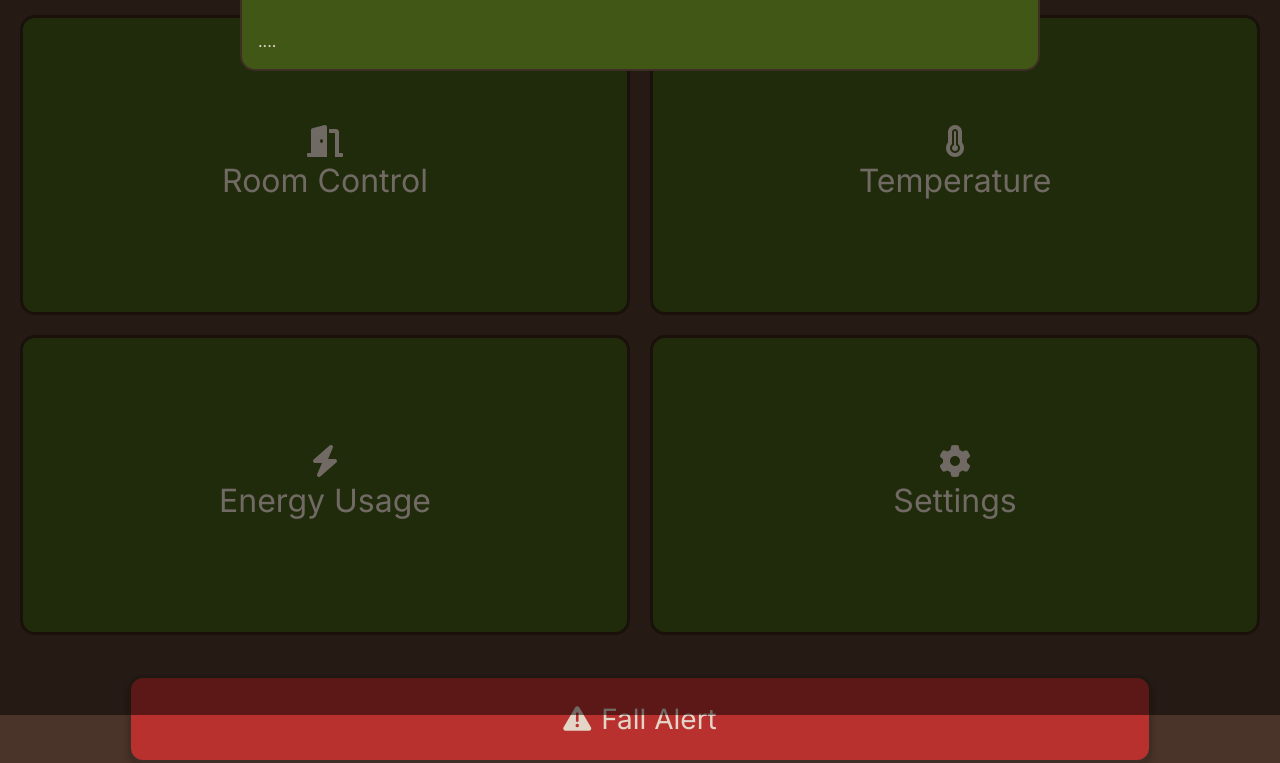
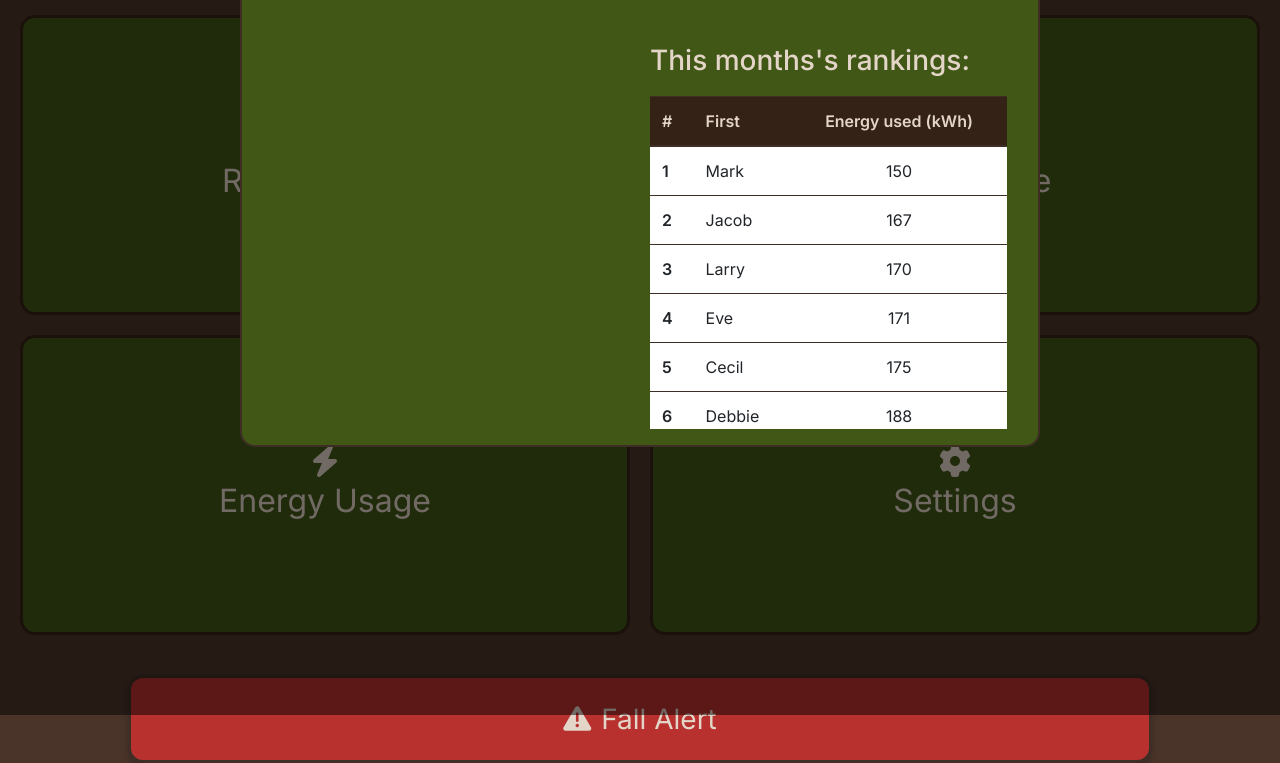
Before and after one commit to Mixonaut/pdproject, a website: page SMART HOUSE SYSTEM/index.html in a window 1280 px wide. Both pictures are taken after a click on the button "Energy Usage". Shown: the part 85-848 px from the top of the page. Drawn offline with nearby package versions, Linux system fonts and the light colour scheme; files whose address does not match are found by name.

Commit message:
energy modal rankings

```diff
--- a/SMART HOUSE SYSTEM/index.html
+++ b/SMART HOUSE SYSTEM/index.html
@@ -304,7 +304,66 @@
             ></button>
           </div>
           <div class="modal-body">
-            ....
+            <div class="temp-control-wrapper">
+              <div class="temp-control-left">
+
+              </div>
+
+              <div class="temp-list-right">
+                <h3>This months's rankings:</h3>
+                <table class="table">
+                <thead class="thead">
+                  <tr>
+                    <th scope="col">#</th>
+                    <th scope="col">First</th>
+                    <th scope="col " class="text-center">Energy used (kWh)</th>
+                  </tr>
+                </thead>
+                <tbody>
+                  <tr>
+                    <th scope="row">1</th>
+                    <td>Mark</td>
+                    <td class="text-center align-middle">150</td>
+                  </tr>
+                  <tr>
+                    <th scope="row">2</th>
+                    <td>Jacob</td>
+                    <td class="text-center align-middle">167</td>
+                  </tr>
+                  <tr>
+                    <th scope="row">3</th>
+                    <td>Larry</td>
+                    <td class="text-center align-middle">170</td>
+                  </tr>
+
+                  <tr>
+                    <th scope="row">4</th>
+                    <td>Eve</td>
+                    <td class="text-center align-middle">171</td>
+                  </tr>
+
+                  <tr>
+                    <th scope="row">5</th>
+                    <td>Cecil</td>
+                    <td class="text-center align-middle">175</td>
+                  </tr>
+
+                  <tr>
+                    <th scope="row">6</th>
+                    <td>Debbie</td>
+                    <td class="text-center align-middle">188</td>
+                  </tr>
+
+                  <tr>
+                    <th scope="row">7</th>
+                    <td>Nolan</td>
+                    <td class="text-center align-middle">189</td>
+                  </tr>
+                </tbody>
+              </table>
+
+              </div>
+            </div>
           </div>
         </div>
       </div>
--- a/SMART HOUSE SYSTEM/public/style.css
+++ b/SMART HOUSE SYSTEM/public/style.css
@@ -12,6 +12,7 @@
   --border-contrast: #3f2e25;
   --bs-btn-hover-bg:var(--accent-color);
   --background: var(--interactive-highlight);
+  --bs-table-bg:var(--primary-color)!important;
 }
 
 body {
@@ -409,3 +410,7 @@ input:checked + .toggle-slider:before {
   background-color: var(--secondary-color);
   --background: var(--interactive-highlight);
 }
+
+.table{
+  bg-color:var(--accent-color)!important;
+}
--- a/SMART HOUSE SYSTEM/style.css
+++ b/SMART HOUSE SYSTEM/style.css
@@ -424,3 +424,40 @@ input:checked + .toggle-slider:before {
 .selected {
   background-color: var(--surface-color);
 }
+
+/* Custom Table Styling */
+.table {
+  width: 100%;
+  margin-bottom: 1rem;
+  color: var(--text-color);
+  background-color: var(--secondary-color);
+  border-collapse: collapse;
+
+}
+
+.table thead th {
+  background-color: var(--primary-color);
+  color: var(--text-color);
+  border-bottom: 2px solid var(--border-contrast);
+  padding: 0.75rem;
+  text-align: left;
+}
+
+.table tbody tr {
+  border-bottom: 1px solid var(--border-contrast);
+}
+
+.table tbody tr:hover {
+  background-color: var(--interactive-highlight);
+  color: var(--text-color);
+}
+
+.table td, .table th {
+  padding: 0.75rem;
+  vertical-align: top;
+  border-top: 1px solid var(--border-contrast);
+}
+
+.table th {
+  font-weight: bold;
+}
```
